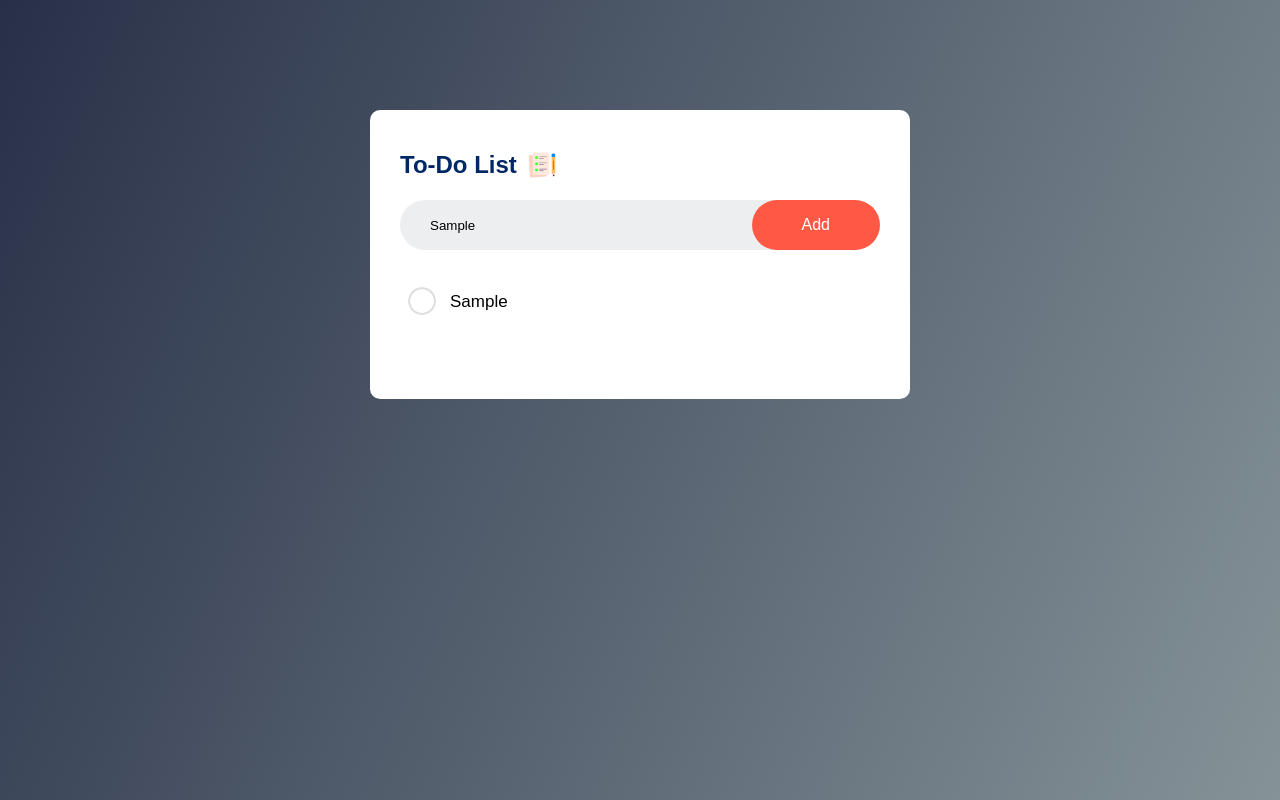
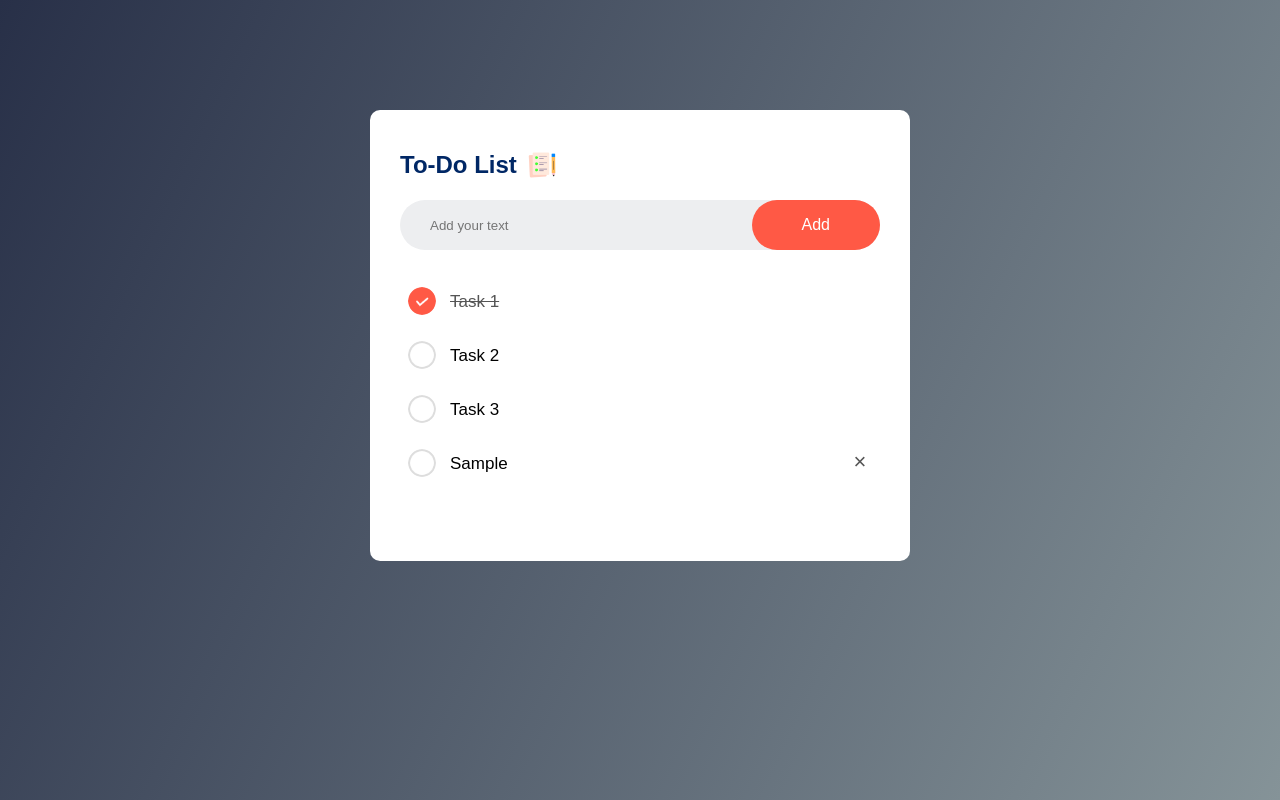
Before and after one commit to atlaryea/To-Do-app, a plain HTML site: page index.html in a window 1280 px wide. Both pictures are taken after typing "Sample" into the empty fields and a click on the button "Add". Drawn offline with Linux system fonts and the light colour scheme.

Commit message:
added the delete button and the function to check and delete items

```diff
--- a/index.html
+++ b/index.html
@@ -15,9 +15,9 @@
                 <button onclick="addTask()">Add</button>
             </div>
             <ul id="list-container">
-                <!--<li class="checked">Task 1</li>
+                <li class="checked">Task 1</li>
                 <li>Task 2</li>
-                <li>Task 3</li>-->
+                <li>Task 3</li>
             </ul>
         </div>
     </div>
--- a/script.js
+++ b/script.js
@@ -9,5 +9,9 @@ function addTask(){
         let li = document.createElement("li")
         li.innerHTML = inputBox.value;
         listContainer.appendChild(li)
+        let span = document.createElement("span")
+        span.innerHTML = "\u00d7"
+        li.appendChild(span)
     }
+    inputBox.value= ""
 }
--- a/style.css
+++ b/style.css
@@ -82,3 +82,18 @@ ul li.checked{
 ul li.checked::before{
     background-image: url(images/checked.png);
 }
+ul li span{
+    position: absolute;
+    right: 0;
+    top: 5px;
+    width: 40px;
+    height: 40px;
+    font-size: 22px;
+    color: #555;
+    line-height: 40px;
+    text-align: center;
+    border-radius: 50%;
+}
+ul li span:hover{
+    background: #edeef0;
+}
```
